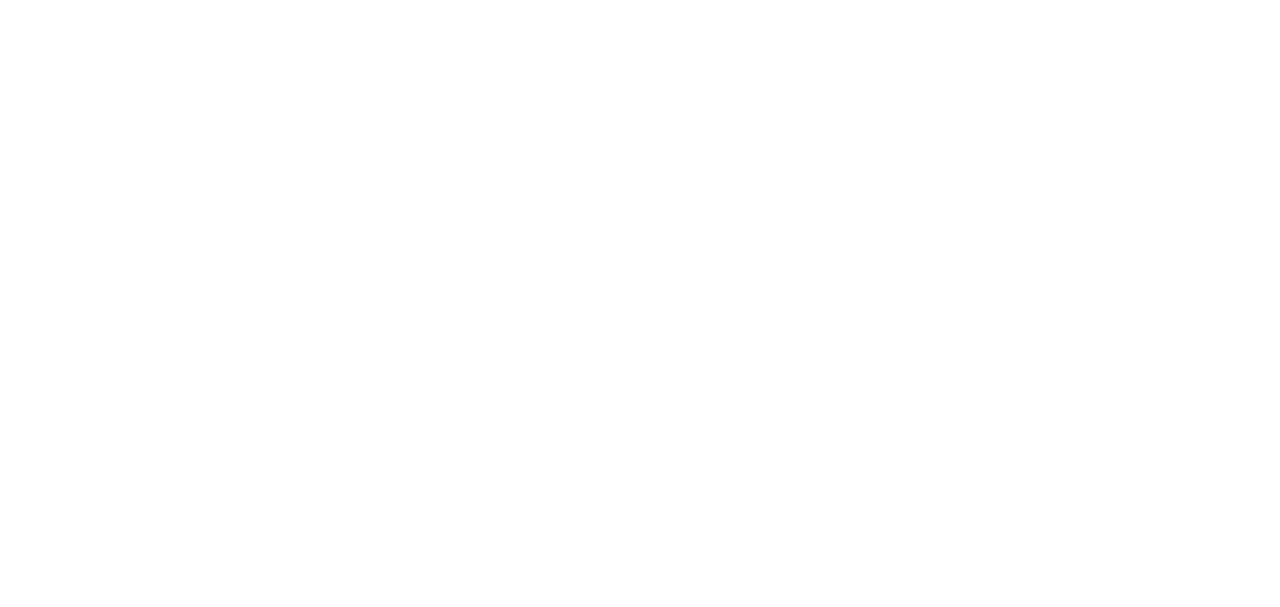
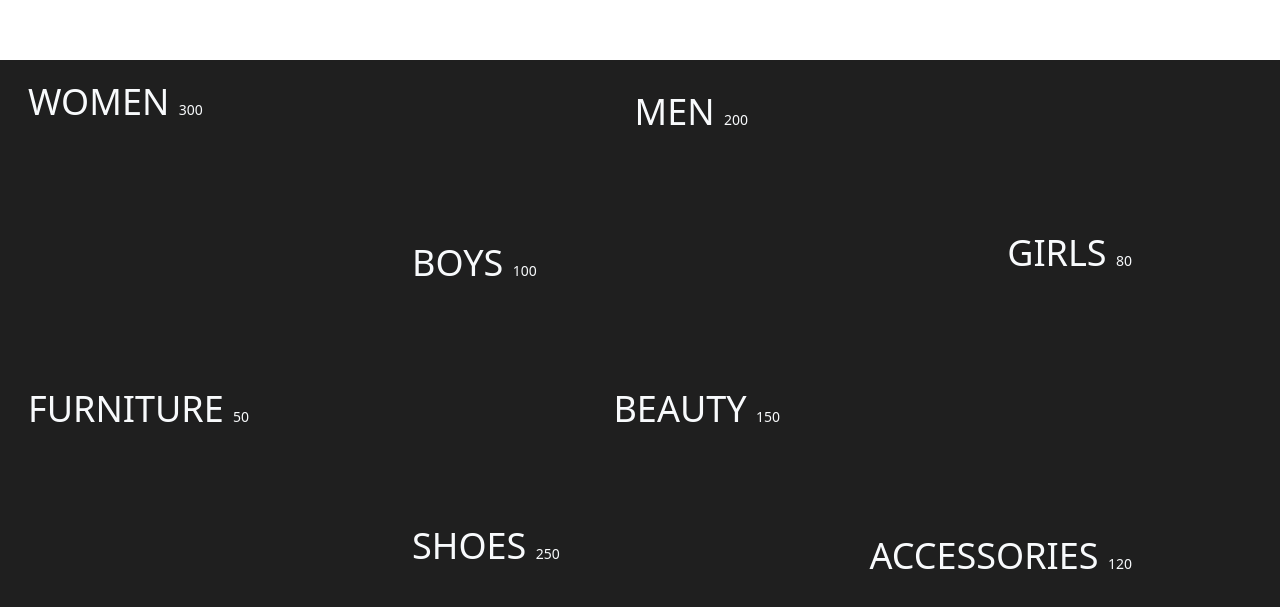
Before and after one commit to ForJessicaSake/React-Query-X-Jotai-Next-Ecommerce-Store, a React (Create React App) app: page / in a window 1280 px wide. Shown: the part 2171-2778 px from the top of the page. Before the commit the page ends 2235 px from the top, so only its background shows below. Built offline with nearby package versions, Linux system fonts and the light colour scheme.

Commit message:
feat:completed the user interface for colections

```diff
--- a/src/atoms/atoms.tsx
+++ b/src/atoms/atoms.tsx
@@ -1,7 +1,7 @@
 import {atom} from "jotai"
 
 const navigation = atom<boolean>(false)
+const collection = atom<boolean>(false)
 const cart = atom<number>(0)
 
-
-export {navigation, cart}
+export {navigation, collection, cart}
--- a/src/components/Navbar.tsx
+++ b/src/components/Navbar.tsx
@@ -26,7 +26,7 @@ const Navbar: React.FC = () => {
       >
         <ul className="lg:pl-10 flex justify-center items-center pb-16 lg:pb-0">
           <Link to="/catalog">
-            <li className="border-b-2 pb-1 border-b-gray-500">Catalog</li>
+            <li className="">Catalog</li>
           </Link>
         </ul>
         <div className="flex lg:flex-row flex-col justify-between lg:justify-between lg:h-0 h-96 cursor-pointer">
--- /dev/null
+++ b/src/elements/Collections.tsx
@@ -0,0 +1,49 @@
+import { useAtom } from "jotai";
+import { collection } from "../atoms/atoms";
+
+const Collections = () => {
+
+    const [collectionState, setCollectionState] = useAtom(collection)
+
+    const handleHover=()=>{
+        setCollectionState(!collectionState)
+    }
+  return (
+    <section className="bg-Collections uppercase flex flex-col px-7 pb-4 mt-0 h-nav justify-between text-4xl font-extralight text-slate-50">
+      <div className="flex justify-between lg:w-collection py-8">
+        <h1 className="animate-bounce">
+          Women <span className="text-sm">300</span>
+        </h1>
+        <h1>
+          Men <span className="text-sm">200</span>
+        </h1>
+      </div>
+      <div className="flex justify-between lg:ml-96 lg:w-collection py-7">
+        <h1>
+          Boys <span className="text-sm">100</span>
+        </h1>
+        <h1 className="animate-bounce">
+          Girls <span className="text-sm">80</span>
+        </h1>
+      </div>
+      <div className="flex flex-col lg:flex-row justify-between lg:w-collectionB py-7">
+        <h1>
+          Furniture <span className="text-sm">50</span>
+        </h1>
+        <h1 className="lg:ml-0 ml-28 lg:mt-0 mt-12">
+          Beauty <span className="text-sm">150</span>
+        </h1>
+      </div>
+      <div className="flex flex-col lg:flex-row justify-between lg:ml-96 lg:w-collection py-7">
+        <h1 className="animate-bounce">
+          Shoes <span className="text-sm">250</span>
+        </h1>
+        <h1 className="lg:ml-0 ml-20 lg:mt-0 mt-10">
+          Accessories <span className="text-sm">120</span>
+        </h1>
+      </div>
+    </section>
+  );
+};
+
+export default Collections;
--- a/src/elements/Header.tsx
+++ b/src/elements/Header.tsx
@@ -1,4 +1,5 @@
 import headerImage from "../assets/headerimg.png";
+import Navbar from "../components/Navbar";
 const Header = () => {
   return (
     <header className="flex flex-col items-center pt-0 mt-0 relative">
@@ -7,13 +8,16 @@ const Header = () => {
           NEXT
         </h1>
       </figcaption>
-      <h1 className="text-3xl relative right-96 bottom-24 z-20 font-extralight lg:block hidden">FASHION STORE</h1>
+      <h1 className="text-2xl relative right-96 bottom-24 z-20 font-extralight lg:block hidden">
+        Fashion store
+      </h1>
       <figcaption className="relative z-20  w-96 lg:text-sm md:text-sm text-xs text-white">
         <p className="absolute top-14 md:top-28 lg:top-48 left-20 lg:w-96 md:w-96 w-72 font-light">
           NEXT is a British multinational clothing, footwear and home products
           retailer, which has its headquaters in Enderby, England. It has around
           700 stores, of which circa 500 are in the United Kingdom, and circa
-          across Europe, Asia and Middle East.</p>
+          across Europe, Asia and Middle East.
+        </p>
         <p className="absolute lg:top-96 md:top-80 top-52 md:w-96 w-80 lg:w-96 lg:left-72 md:left-40 left-10 font-light">
           It is a specialty retailer that merchandises and sells clothing,
           footwear, accessories, beauty and homeware products through self owned
@@ -31,7 +35,6 @@ const Header = () => {
           className="lg:w-full md:w-full w-full rounded-full"
         />
       </figure>
-
     </header>
   );
 };
--- a/src/pages/Home.tsx
+++ b/src/pages/Home.tsx
@@ -1,9 +1,11 @@
+import Collections from "../elements/Collections";
 import Header from "../elements/Header";
 
 const Home = () => {
   return (
     <section className="">
       <Header/>
+      <Collections/>
     </section>
   );
 };
--- a/tailwind.config.js
+++ b/tailwind.config.js
@@ -15,11 +15,14 @@ module.exports = {
         img: "50rem"
       },
       width:{
-        img: "50rem"
+        img: "50rem",
+        collection: "45rem",
+        collectionB: "47rem"
       },
       colors:{
         Blue: "#5c89a3",
         Text: "#b7acaa",
+        Collections: "#1f1f1f",
       }
     },
   },
```
